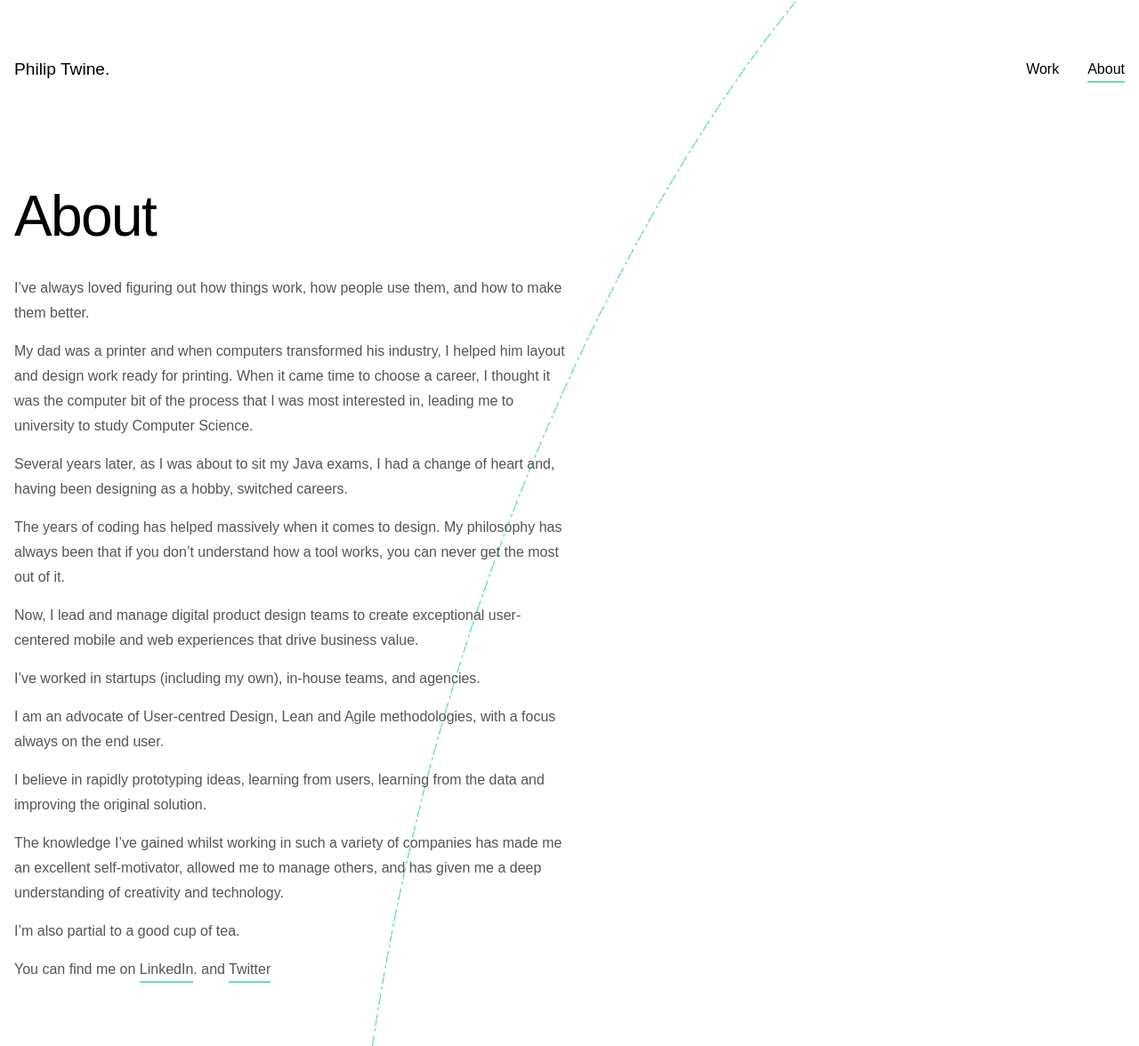
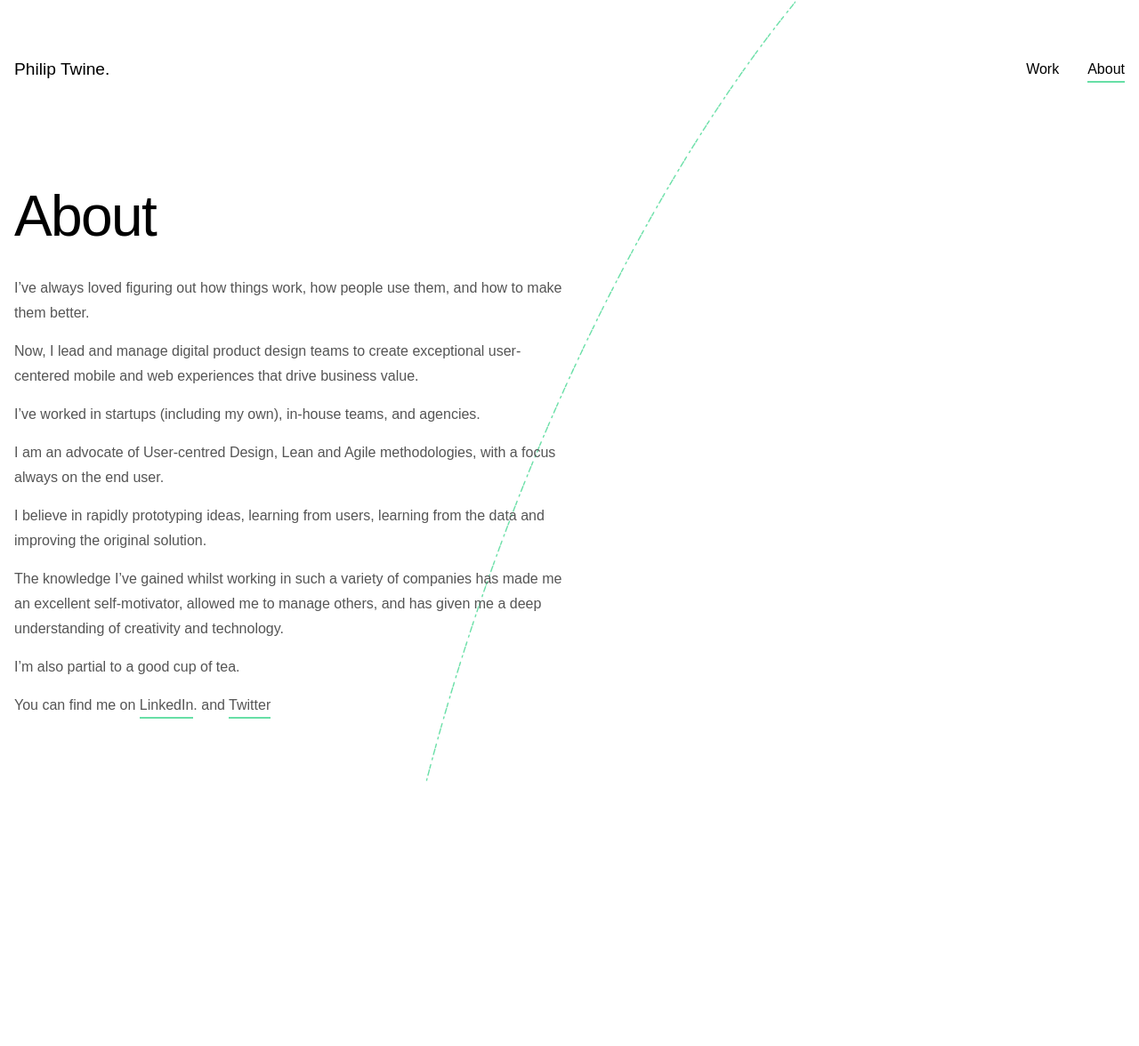
Before and after one commit to philiptwine/philiptwine.github.io, a Jekyll site: the page built from about/index.md, in a window 1280 px wide. Shown: the whole page at 89% size. Built offline with Jekyll 4.4.1, drawn with Linux system fonts in a browser that asks for light colours; nearby versions of some CDN libraries; some web fonts are replaced; after the commit the page ends 900 px from its top, so only the background shows below that.

Commit message:
Changes to About page

```diff
--- a/about/index.md
+++ b/about/index.md
@@ -4,13 +4,6 @@ layout: article
 ---
 
 I’ve always loved figuring out how things work, how people use them, and how to make them better.
-
-My dad was a printer and when computers transformed his industry, I helped him layout and design work ready for printing.
-When it came time to choose a career, I thought it was the computer bit of the process that I was most interested in, leading me to university to study Computer Science.
-
-Several years later, as I was about to sit my Java exams, I had a change of heart and, having been designing as a hobby, switched careers.
-
-The years of coding has helped massively when it comes to design. My philosophy has always been that if you don’t understand how a tool works, you can never get the most out of it.
 
 Now, I lead and manage digital product design teams to create exceptional user-centered mobile and web experiences that drive business value.
 
--- a/index.html
+++ b/index.html
@@ -7,7 +7,7 @@ description: I lead teams to create user-centered digital experiences.
 
 <div class="row">
         <div class="intro">
-            <h1>I lead teams to create user-centered digital experiences</h1>
+            <h1>I lead teams to create user-centered digital experiences.</h1>
         </div>
     </div>
 
```
